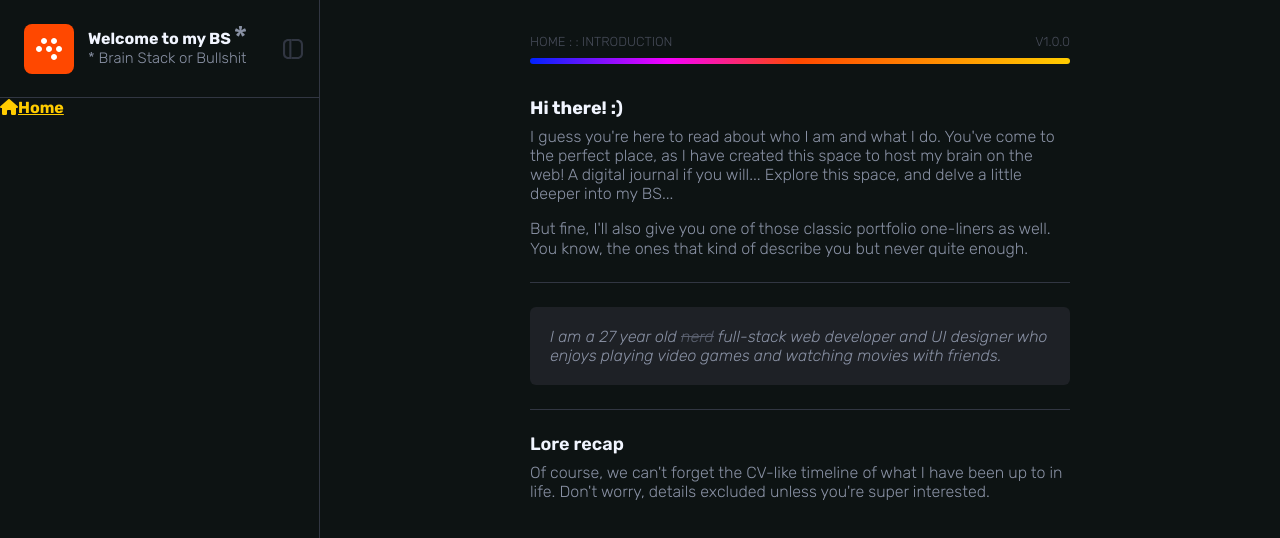
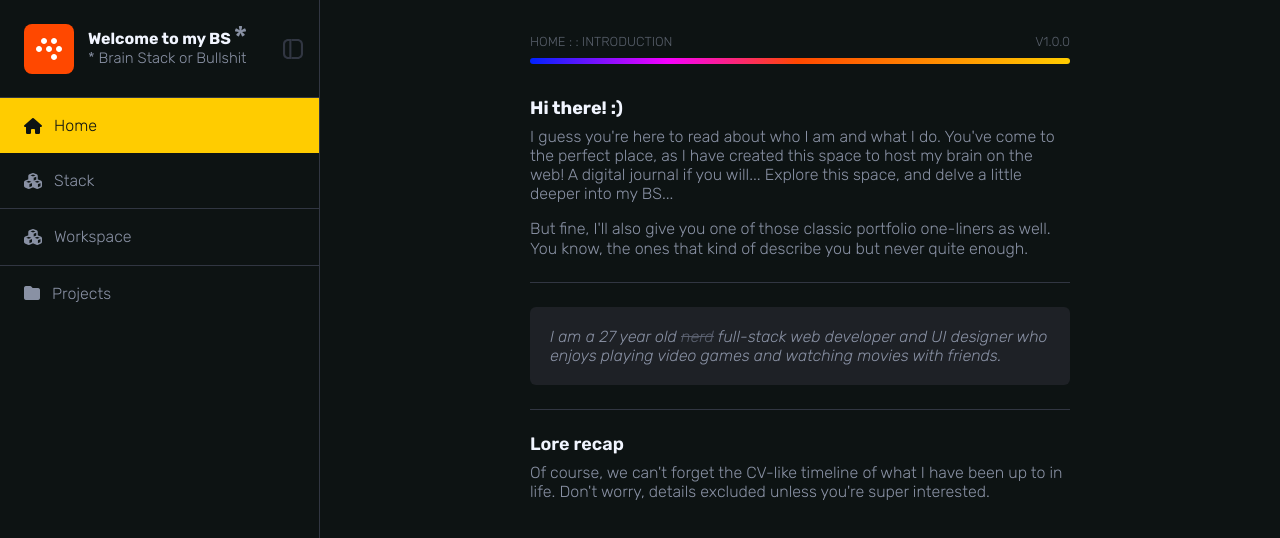
Before and after one commit to noyamirai/brainstack, a React (Vite) app: page / in a window 1280 px wide. Shown: the top 538 px of the page. Built offline with nearby package versions, Linux system fonts and the light colour scheme.

Commit message:
added: menu

```diff
--- a/scss/base/_defaults.scss
+++ b/scss/base/_defaults.scss
@@ -78,6 +78,7 @@ body {
     display: flex;
     flex-direction: column;
 
+    padding-top: 20px;
     padding-bottom: 20px;
 
     transition-property: margin;
@@ -87,6 +88,7 @@ body {
 
     @include from(l) {
         margin-top: 0;
+        padding-top: 0;
         margin-left: $dashboard-menu-width;
     }
 
--- a/scss/components/_menu.scss
+++ b/scss/components/_menu.scss
@@ -1,5 +1,125 @@
 @use "../base/config" as *;
 @use "../utils/includes/breakpoints" as *;
+
+.menu-is-open {
+    .menu-wrapper {
+        transform: translateY(0);
+    }
+}
+
+.menu-wrapper {
+    position: fixed;
+    left: 0;
+    right: 0;
+    bottom: 0;
+
+    padding-bottom: 20px;
+
+    transform: translateY(100%);
+    transition: all 350ms ease-in-out;
+    background-color: $tabbar-color;
+
+    z-index: 1000;
+
+    @include from(l) {
+        opacity: 0;
+        display: none;
+        pointer-events: none;
+        background-color: transparent;
+    }
+}
+
+.menu {
+    display: flex;
+    flex-direction: column;
+}
+
+.menu__item {
+    a {
+        display: flex;
+        align-items: center;
+        gap: 12px;
+        padding: 1rem;
+
+        font-weight: 300;
+        color: $text-color;
+        text-decoration: none;
+        background-color: $tabbar-color;
+
+        i {
+            color: inherit;
+        }
+
+        &:hover {
+            background-color: #1d2023;
+            color: $secondary-color;
+        }
+    }
+
+    &.active a {
+        position: relative;
+        color: $secondary-color;
+
+        &::before {
+            content: "You are here";
+            position: absolute;
+            right: 1rem;
+            top: 50%;
+
+            font-weight: 700;
+            transform: translateY(-50%);
+            font-size: 14px;
+            text-transform: uppercase;
+
+            color: $bg-color;
+            background-color: $success-color;
+            padding: 5px 10px;
+            line-height: 1;
+            border-radius: 20px;
+        }
+    }
+}
+
+.menu__item + .menu__item {
+    border-top: $border-settings;
+}
+
+// DESKTOP MENU
+aside .menu-wrapper {
+    transform: none;
+    position: relative;
+    inset: 0;
+    padding: 0;
+
+    opacity: 1;
+    display: flex;
+    flex-direction: column;
+    pointer-events: auto;
+
+    .menu__item {
+        a {
+            padding: 18px 24px;
+            background-color: $bg-color;
+
+            &:hover {
+                background-color: #1e2126;
+            }
+        }
+
+        &.active a {
+            color: $bg-color;
+            background-color: $secondary-color;
+
+            &::before {
+                display: none;
+            }
+        }
+    }
+
+    .menu__item.active + .menu__item {
+        border-top: none;
+    }
+}
 
 // .menu {
 //     display: flex;
--- a/scss/layout/_header.scss
+++ b/scss/layout/_header.scss
@@ -9,13 +9,15 @@
 
     width: 100%;
 
-    padding: 20px 0;
+    padding: 0px;
+    margin-bottom: 30px;
 
     background-color: $bg-color;
     z-index: 10;
 
     @include from(l) {
         padding: 0;
+        margin-bottom: 0;
         height: calc(50px + (1.5rem * 2));
     }
 
@@ -25,7 +27,8 @@
         justify-content: space-between;
 
         text-transform: uppercase;
-        color: $subtext-color;
+        color: $text-color;
+        opacity: 0.6;
         margin-bottom: 8px;
 
         > * {
--- a/src/App.tsx
+++ b/src/App.tsx
@@ -3,12 +3,15 @@ import { BrowserRouter as Router, Route, Routes } from "react-router-dom";
 import { CurrentViewProvider } from "./contexts/current-view-context";
 import { useCurrentView } from "./hooks/use-current-view";
 import Home from "./views/Home";
+import NavHeader from "./components/NavHeader";
+import Aside from "./components/Aside";
+import Menu from "./components/Menu";
 
 const AppLayout: React.FC = () => {
-    const tabBarRoutes = ["/"];
+    // const tabBarRoutes = ["/"];
 
     const { currentPath, currentView } = useCurrentView();
-    const showTabBar = tabBarRoutes.includes(currentPath);
+    // const showTabBar = tabBarRoutes.includes(currentPath);
 
     useEffect(() => {
         // Generate class based on the current path
@@ -24,15 +27,20 @@ const AppLayout: React.FC = () => {
         };
     }, [currentPath]);
 
-    useEffect(() => {
-        if (!showTabBar) {
-            document.body.classList.remove("menu-is-open");
-        }
-    }, [showTabBar]);
+    // useEffect(() => {
+    //     if (!showTabBar) {
+    //         document.body.classList.remove("menu-is-open");
+    //     }
+    // }, [showTabBar]);
 
     return (
         <div className="App">
-            {/* {showTabBar && <CompactTabBar />} */}
+            <NavHeader />
+            <Aside isCollapsed={false} />
+
+            <section className="menu-wrapper">
+                <Menu />
+            </section>
 
             <Routes>
                 <Route path="/" element={<Home />} />
--- /dev/null
+++ b/src/atoms/MenuItem.tsx
@@ -0,0 +1,24 @@
+type Props = {
+    isActive?: boolean;
+    href?: string;
+    iconClassName: `fa-${string} fa-${string}`;
+    label: string;
+};
+
+const MenuItem: React.FC<Props> = ({
+    isActive,
+    href = "#",
+    iconClassName,
+    label,
+}) => {
+    return (
+        <li className={`menu__item ${isActive ? "active" : ""}`}>
+            <a href={href}>
+                <i className={iconClassName}></i>
+                <span>{label}</span>
+            </a>
+        </li>
+    );
+};
+
+export default MenuItem;
--- a/src/components/Aside.tsx
+++ b/src/components/Aside.tsx
@@ -1,5 +1,6 @@
 import { useEffect, useState } from "react";
 import Logo from "../atoms/Logo";
+import Menu from "./Menu";
 
 type Props = {
     isCollapsed: boolean;
@@ -112,16 +113,9 @@ const Aside: React.FC<Props> = ({ isCollapsed }) => {
             </div>
 
             <div className="mid-container">
-                <div className="menu-wrapper">
-                    <ul className="menu">
-                        <li className="active">
-                            <a href="/">
-                                <i className="fa-solid fa-home"></i>
-                                <span>Home</span>
-                            </a>
-                        </li>
-                    </ul>
-                </div>
+                <nav className="menu-wrapper">
+                    <Menu />
+                </nav>
             </div>
         </aside>
     );
--- /dev/null
+++ b/src/components/Menu.tsx
@@ -0,0 +1,34 @@
+import MenuItem from "../atoms/MenuItem";
+
+const Menu: React.FC = () => {
+    return (
+        <ul className="menu">
+            <MenuItem
+                isActive={true}
+                href="/"
+                iconClassName="fa-solid fa-home"
+                label="Home"
+            />
+            <MenuItem
+                isActive={false}
+                href="/stack"
+                iconClassName="fa-solid fa-cubes"
+                label="Stack"
+            />
+            <MenuItem
+                isActive={false}
+                href="/workspace"
+                iconClassName="fa-solid fa-cubes"
+                label="Workspace"
+            />
+            <MenuItem
+                isActive={false}
+                href="/projects"
+                iconClassName="fa-solid fa-folder"
+                label="Projects"
+            />
+        </ul>
+    );
+};
+
+export default Menu;
--- a/src/components/NavHeader.tsx
+++ b/src/components/NavHeader.tsx
@@ -1,6 +1,60 @@
+import { useState, useRef, useEffect } from "react";
 import Logo from "../atoms/Logo";
+import { useCurrentView } from "../hooks/use-current-view";
 
 const NavHeader: React.FC = () => {
+    const [menuIsOpen, setMenuIsOpen] = useState(false);
+    const menuRef = useRef<HTMLDivElement>(null);
+
+    const { currentView } = useCurrentView();
+
+    // const mainViews = ["/", "home"];
+    // const isMoreActive = !mainViews.includes(currentView);
+
+    const toggleMenu = () => {
+        setMenuIsOpen((prev) => !prev);
+    };
+
+    const closeMenu = () => {
+        setMenuIsOpen(false);
+    };
+
+    // Toggle correct class on body
+    useEffect(() => {
+        if (menuIsOpen) {
+            document.body.classList.add("menu-is-open");
+        } else {
+            document.body.classList.remove("menu-is-open");
+        }
+    }, [menuIsOpen]);
+
+    // Handle outside click to close menu
+    useEffect(() => {
+        const handleClickOutside = (e: MouseEvent) => {
+            if (
+                menuIsOpen &&
+                menuRef.current &&
+                !menuRef.current.contains(e.target as Node)
+            ) {
+                closeMenu();
+            }
+        };
+
+        if (menuIsOpen) {
+            document.addEventListener("click", handleClickOutside);
+        }
+
+        return () => {
+            document.removeEventListener("click", handleClickOutside);
+        };
+    }, [menuIsOpen]);
+
+    useEffect(() => {
+        if (menuIsOpen) {
+            setMenuIsOpen(false);
+        }
+    }, [currentView]);
+
     return (
         <header className="nav-header">
             <div className="nav-header__item">
@@ -10,7 +64,7 @@ const NavHeader: React.FC = () => {
             </div>
 
             <div className="nav-header__item nav-header__item--menu">
-                <button type="button" className="btn">
+                <button type="button" className="btn" onClick={toggleMenu}>
                     <i className="fa-solid fa-bars" />
                 </button>
             </div>
--- a/src/views/Home.tsx
+++ b/src/views/Home.tsx
@@ -1,13 +1,8 @@
-import Aside from "../components/Aside";
-import NavHeader from "../components/NavHeader";
 import PageHeader from "../components/PageHeader";
 
 const Home: React.FC = () => {
     return (
         <div className="main">
-            <NavHeader />
-            <Aside isCollapsed={false} />
-
             <div className="container">
                 <div className="content">
                     <PageHeader labelLeft="Home : : Introduction" />
```
Also changed, not shown: scss/layout/_tabbar.scss (+2 -79 lines), public/css/main.min.css.
